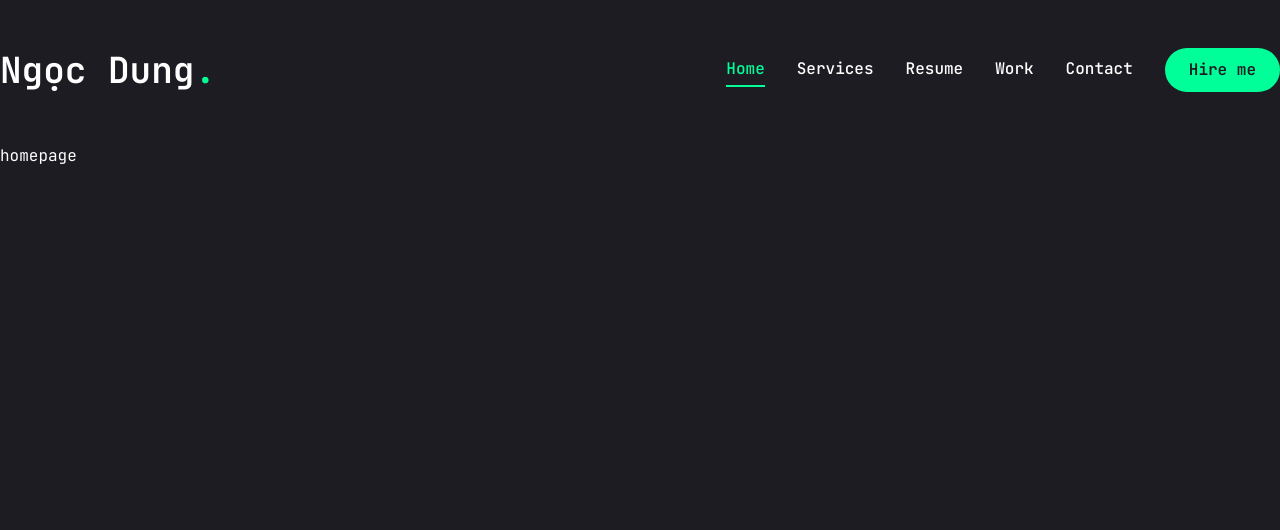
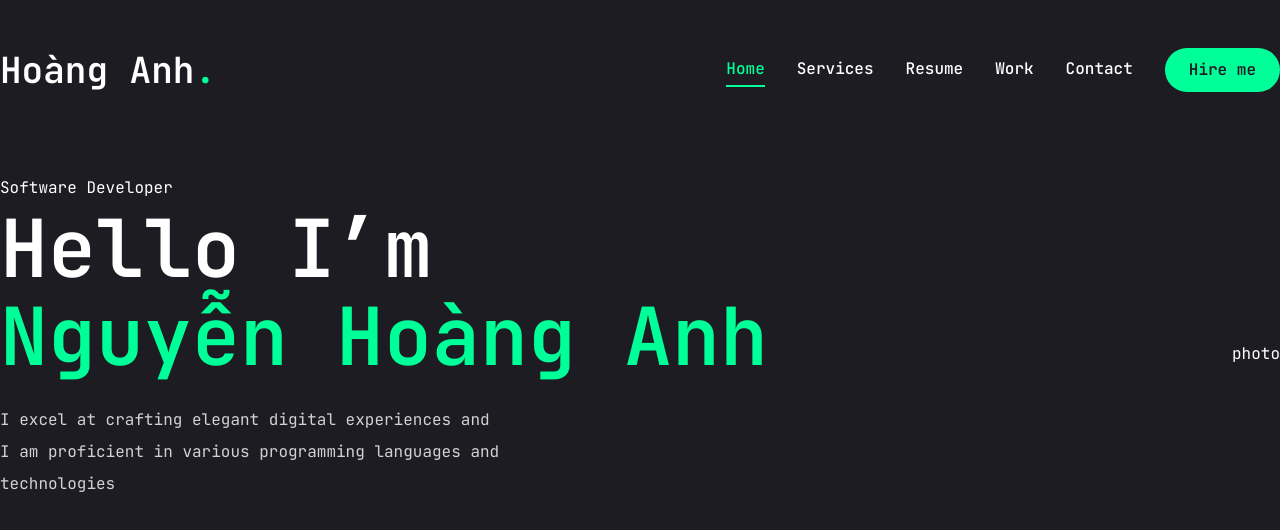
Before and after one commit to nguyennanhcd/Portfolio, a Next.js app: page / in a window 1280 px wide. Shown: the top 530 px of the page. Built offline with nearby package versions, Linux system fonts and the light colour scheme.

Commit message:
feat: add introduction content to portfolio homepage

```diff
--- a/app/globals.css
+++ b/app/globals.css
@@ -24,6 +24,15 @@
   }
   body {
     @apply bg-primary font-primary text-white leading-loose;
+  }
+  .h1 {
+    @apply text-[48px] xl:text-[80px] leading-[1.1] font-semibold;
+  }
+  .h2 {
+    @apply text-[36px] xl:text-[48px] leading-[1.1] font-semibold;
+  }
+  .h3 {
+    @apply text-[20px] xl:text-[24px] leading-[1.1] font-semibold;
   }
 }
 /*config area */
--- a/app/page.tsx
+++ b/app/page.tsx
@@ -1,3 +1,28 @@
+import { Button } from '@/components/ui/button'
+import { FiDownload } from 'react-icons/fi'
+
 export default function Home() {
-  return <main>homepage</main>
+  return (
+    <section className='h-full'>
+      <div className='container mx-auto'>
+        <div className='flex flex-col xl:flex-row items-center justify-between xl:pt-8 xl:pb-4'>
+          {/*text */}
+          <div className='text-center xl:text-left'>
+            <span>Software Developer</span>
+            <h1 className='h1 mb-6'>
+              Hello I&rsquo;m <br />{' '}
+              <span className='text-accent-default'> Nguyễn Hoàng Anh</span>
+            </h1>
+            <p className='max-w-[500px] mb-9 text-white/80'>
+              I excel at crafting elegant digital experiences and I am
+              proficient in various programming languages and technologies
+            </p>
+          </div>
+
+          {/*photo */}
+          <div>photo</div>
+        </div>
+      </div>
+    </section>
+  )
 }
--- a/components/Header.tsx
+++ b/components/Header.tsx
@@ -12,7 +12,7 @@
         {/* Logo */}
         <Link href='/'>
           <h1 className='font-semibold text-4xl'>
-            Ngọc Dung<span className='text-accent-default'>.</span>
+            Hoàng Anh<span className='text-accent-default'>.</span>
           </h1>
         </Link>
 
```
